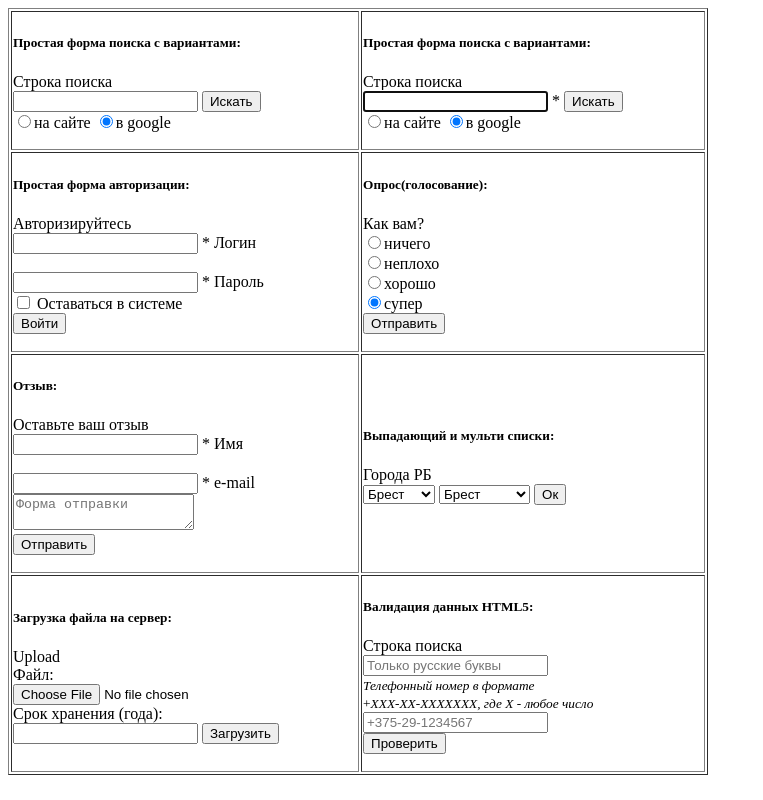
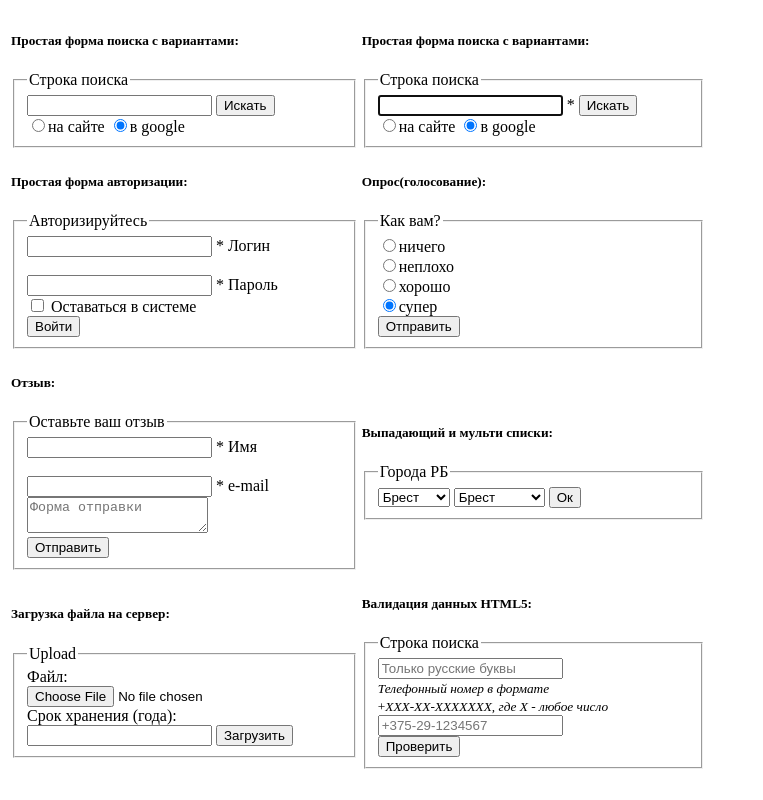
Before and after one commit to danikban1/Daniil_Banchtchikov, a plain HTML site: page home/05_HTML/base/index.html in a window 1280 px wide. Shown: the whole page, without its empty margins (0-763 px from the left). Drawn offline with Linux system fonts and the light colour scheme.

Commit message:
change fieldset

```diff
--- a/home/05_HTML/base/index.html
+++ b/home/05_HTML/base/index.html
@@ -10,12 +10,13 @@
     </style>
 </head>
 <body>
-<table width="700px" border="1">
+<table width="700px">
     <tr>
         <td>
             <h5>Простая форма поиска с вариантами:</h5>
+            <fieldset>
+                <legend>Строка поиска</legend>
                 <form id="my_form" name="Запрос" method="get" action="http://sc.it-academy.by/fe/form.php">
-                <p>Строка поиска<br>
                     <input type="text" name="Строка поиска" maxlength="10">
                     <input type="submit" value="Искать">
                     <br>
@@ -23,14 +24,15 @@
                         сайте</label>
                     <label><input type="radio" name="radio_group" value="value_02" id="Checkbox_group2_0" checked>в
                         google</label>
-                </p>
                 </form>
+            </fieldset>
         </td>
         <td>
             <h5>Простая форма поиска с вариантами:</h5>
+            <fieldset>
+                <legend>Строка поиска</legend>
                 <form id="поиск с вариантами" name="поиск с вариантами" method="get"
                       action="http://sc.it-academy.by/fe/form.php">
-                <p>Строка поиска<br>
                     <input type="text" name="Строка поиска" autofocus required>
                     <label for="поиск с вариантами">*</label>
                     <input type="submit" value="Искать">
@@ -39,15 +41,16 @@
                         сайте</label>
                     <label><input type="radio" name="radio_group" value="value_02" id="Checkbox_group2" checked>в
                         google</label>
-                </p>
                 </form>
+            </fieldset>
         </td>
     </tr>
     <tr>
         <td>
             <h5>Простая форма авторизации:</h5>
+            <fieldset>
+                <legend>Авторизируйтесь</legend>
                 <form id="Авторизация" name="Авторизация" method="get" action="http://sc.it-academy.by/fe/form.php">
-                <p>Авторизируйтесь<br>
                     <input type="text" id="login" name="login" autofocus required>
                     <label for="login">* Логин</label>
                     <br><br>
@@ -58,13 +61,14 @@
                         <input type="checkbox" name="hobby[]"> Оставаться в системе
                     </label><br>
                     <input type="submit" value="Войти">
-                </p>
                 </form>
+            </fieldset>
         </td>
         <td>
             <h5>Опрос(голосование):</h5>
+            <fieldset>
+                <legend>Как вам?</legend>
                 <form id="Опрос" name="Опрос" method="get" action="http://sc.it-academy.by/fe/form.php">
-                <p>Как вам?<br>
                     <label><input type="radio" name="radio_group" value="value_01" id="Checkbox_group11"
                                   checked>ничего</label><br>
                     <label><input type="radio" name="radio_group" value="value_02" id="Checkbox_group22"
@@ -75,15 +79,16 @@
                                   checked>супер</label><br>
                     <input type="hidden" name="date_voite" value="2013.12.31">
                     <input type="submit" value="Отправить">
-                </p>
                 </form>
+            </fieldset>
         </td>
     </tr>
     <tr>
         <td>
             <h5>Отзыв:</h5>
+            <fieldset>
+                <legend>Оставьте ваш отзыв</legend>
                 <form id="отзыв" name="отзыв" method="post" action="http://sc.it-academy.by/fe/form.php">
-                <p>Оставьте ваш отзыв<br>
                     <input type="text" id="имя" name="имя" autofocus required>
                     <label for="имя">* Имя</label>
                     <br><br>
@@ -92,13 +97,14 @@
                     <br>
                     <textarea name="tex_area" lang="ru" placeholder="Форма отправки"></textarea><br>
                     <input type="submit" value="Отправить">
-                </p>
                 </form>
+            </fieldset>
         </td>
         <td>
             <h5>Выпадающий и мульти списки:</h5>
+            <fieldset>
+                <legend>Города РБ</legend>
                 <form id="списки" name="списки" method="get" action="http://sc.it-academy.by/fe/form.php">
-                <p>Города РБ<br>
                     <select name="list" id="list1">
                         <option value="1">Брест</option>
                         <option value="2">Минск</option>
@@ -117,36 +123,38 @@
                         </optgroup>
                     </select>
                     <input type="submit" value="Ок">
-                </p>
                 </form>
+            </fieldset>
         </td>
     </tr>
     <tr>
         <td>
             <h5>Загрузка файла на сервер:</h5>
+            <fieldset>
+                <legend>Upload</legend>
                 <form id="загрузка" name="загрузка" method="post" action="http://sc.it-academy.by/fe/form.php"
                       enctype="multipart/form-data">
-                <p>Upload<br>
                     Файл:<br>
                     <input type="file" name="file_field" dir="ltr"><br>
                     Срок хранения (года):<br>
                     <input type="text" id="срок" name="срок">
                     <input type="submit" value="Загрузить">
-                </p>
                 </form>
+            </fieldset>
         </td>
         <td>
             <h5>Валидация данных HTML5:</h5>
+            <fieldset>
+                <legend>Строка поиска</legend>
                 <form id="валидация" name="валидация" method="get" action="http://sc.it-academy.by/fe/form.php"
                       enctype="multipart/form-data">
-                <p>Строка поиска<br>
                     <input type="text" name="поиск" placeholder="Только русские буквы"><br>
                     <small><em>Телефонный номер в формате</em><br>
                         +<em>ХХХ-ХХ-ХХХХХХХ, где Х - любое число</em></small><br>
                     <input type="text" name="номер" placeholder="+375-29-1234567"><br>
                     <input type="submit" value="Проверить">
-                </p>
                 </form>
+            </fieldset>
         </td>
     </tr>
 </table>
```
Lines whose indentation alone changed are shown as unchanged.
